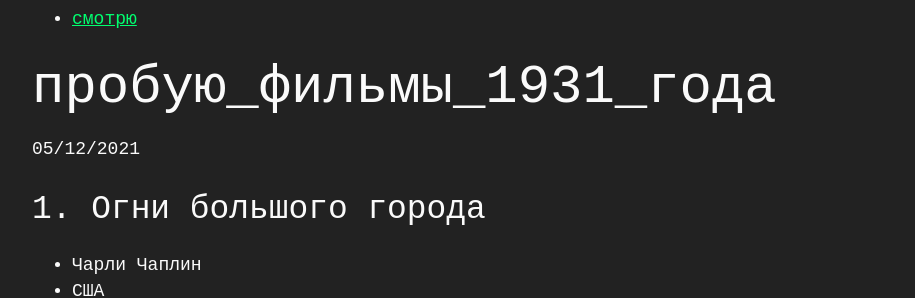
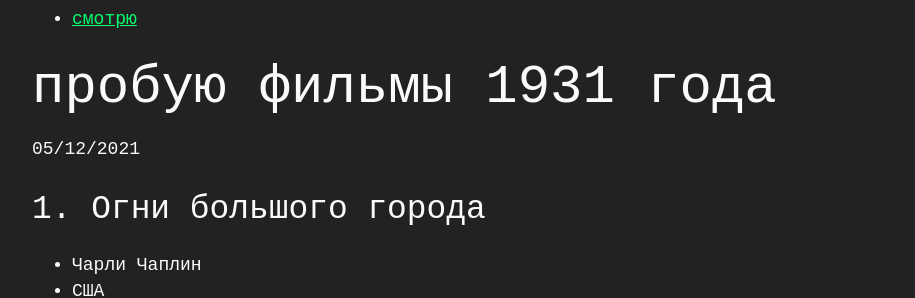
Before and after one commit to vickysled/vickysled.github.io, a Jekyll site: the page built from _posts/2021-12-05-movies1931.md, in a window 1280 px wide and 900 px high. Shown: the part 155-453 px from the top of the window, without its empty margins (176-1091 px from the left). Built offline with Jekyll 4.4.1, drawn with Linux system fonts in a browser that asks for light colours.

```diff
--- a/_posts/2021-12-05-movies1931.md
+++ b/_posts/2021-12-05-movies1931.md
@@ -1,6 +1,6 @@
 ---
 layout: post
-title:  "пробую_фильмы_1931_года"
+title:  "пробую фильмы 1931 года"
 date:   2021-12-05 21:00:00
 tags: смотрю
 ---
```
